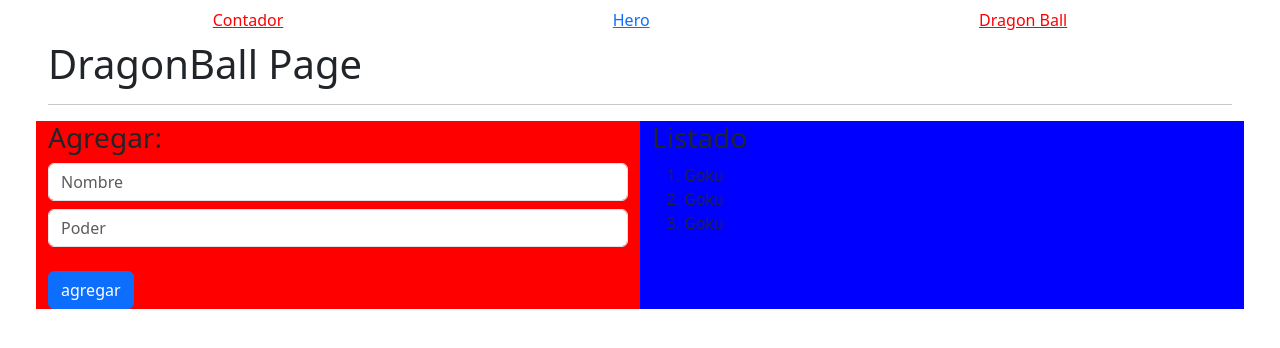
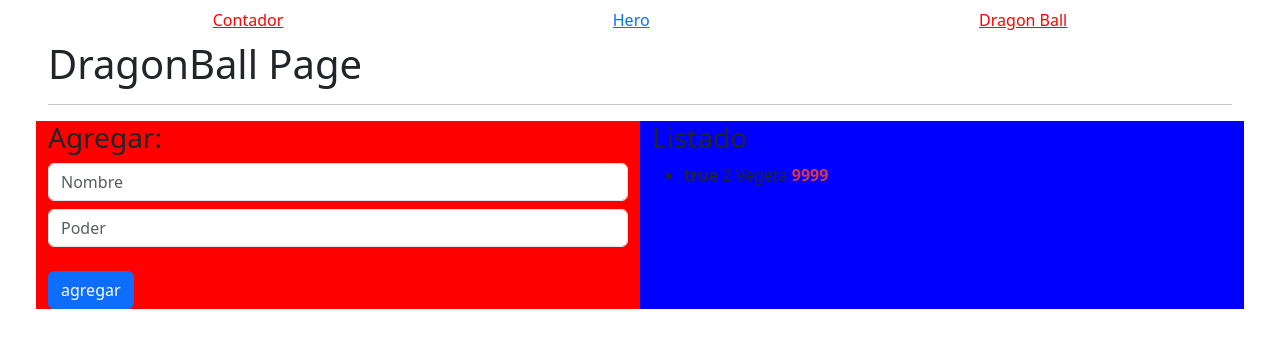
Before and after one commit to GuidoFC/AngularByFernandoHerrera, an Angular app in the folder 02-bases/: page /dragonball in a window 1280 px wide. Shown: the top 348 px of the page. Built offline with nearby package versions, Linux system fonts and the light colour scheme.

Commit message:
v-51 recordando a como usar el @for

```diff
--- a/02-bases/src/app/pages/dragonball-page/dragonball-page.component.html
+++ b/02-bases/src/app/pages/dragonball-page/dragonball-page.component.html
@@ -14,10 +14,23 @@
 
   <div class="col-12 col-sm-6" style="background: blue">
     <h3>Listado</h3>
-    <ol>
-      <li>Goku</li>
-      <li>Goku</li>
-      <li>Goku</li>
-    </ol>
+    <ul>
+
+      @for (item of characters(); track item.id; let odd = $odd) {
+        @if (odd){
+        <li>
+          <strong>{{ odd }} </strong>
+          <span>{{ item.id }} </span>
+          <span>{{ item.name }}</span>
+          <strong class="text-danger"> {{ item.power }} </strong>
+
+        </li>
+        }
+      } @empty {
+        <li>There are no items.</li>
+      }
+
+
+    </ul>
   </div>
 </section>
--- a/02-bases/src/app/pages/dragonball-page/dragonball-page.component.ts
+++ b/02-bases/src/app/pages/dragonball-page/dragonball-page.component.ts
@@ -1,4 +1,10 @@
-import { Component } from '@angular/core';
+import {Component, signal} from '@angular/core';
+
+interface Character{
+  id: number;
+  name: string;
+  power: number;
+}
 
 @Component({
   selector: 'app-dragonball-page',
@@ -8,4 +14,9 @@
 })
 export class DragonballPageComponent {
 
+  characters = signal<Character[]>([
+    {id: 1, name: "Goku", power: 1000},
+    {id: 2, name: "Vegeta", power: 9999},
+    {id: 3, name: "Piccolo", power: 500},
+  ])
 }
```
